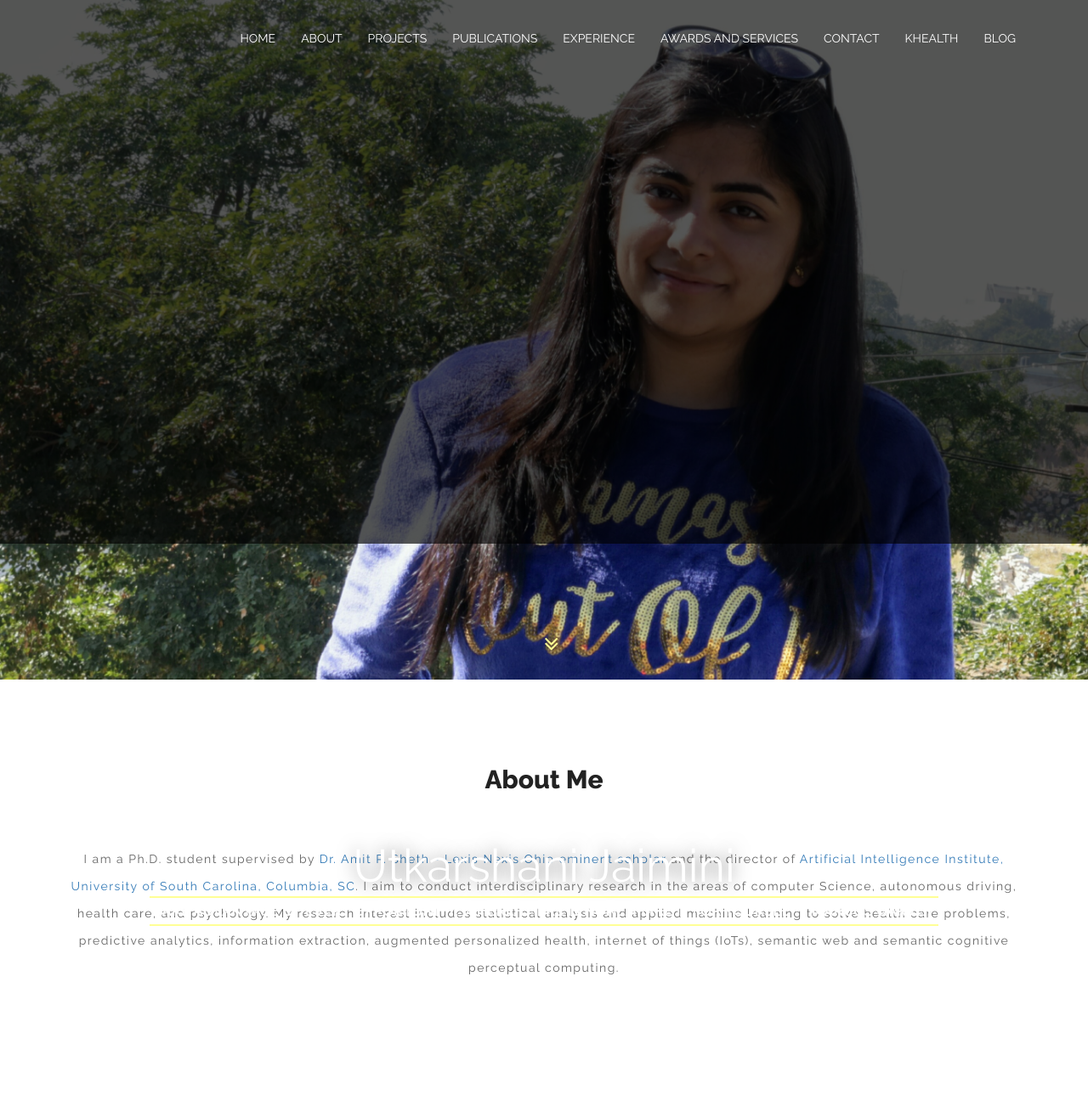
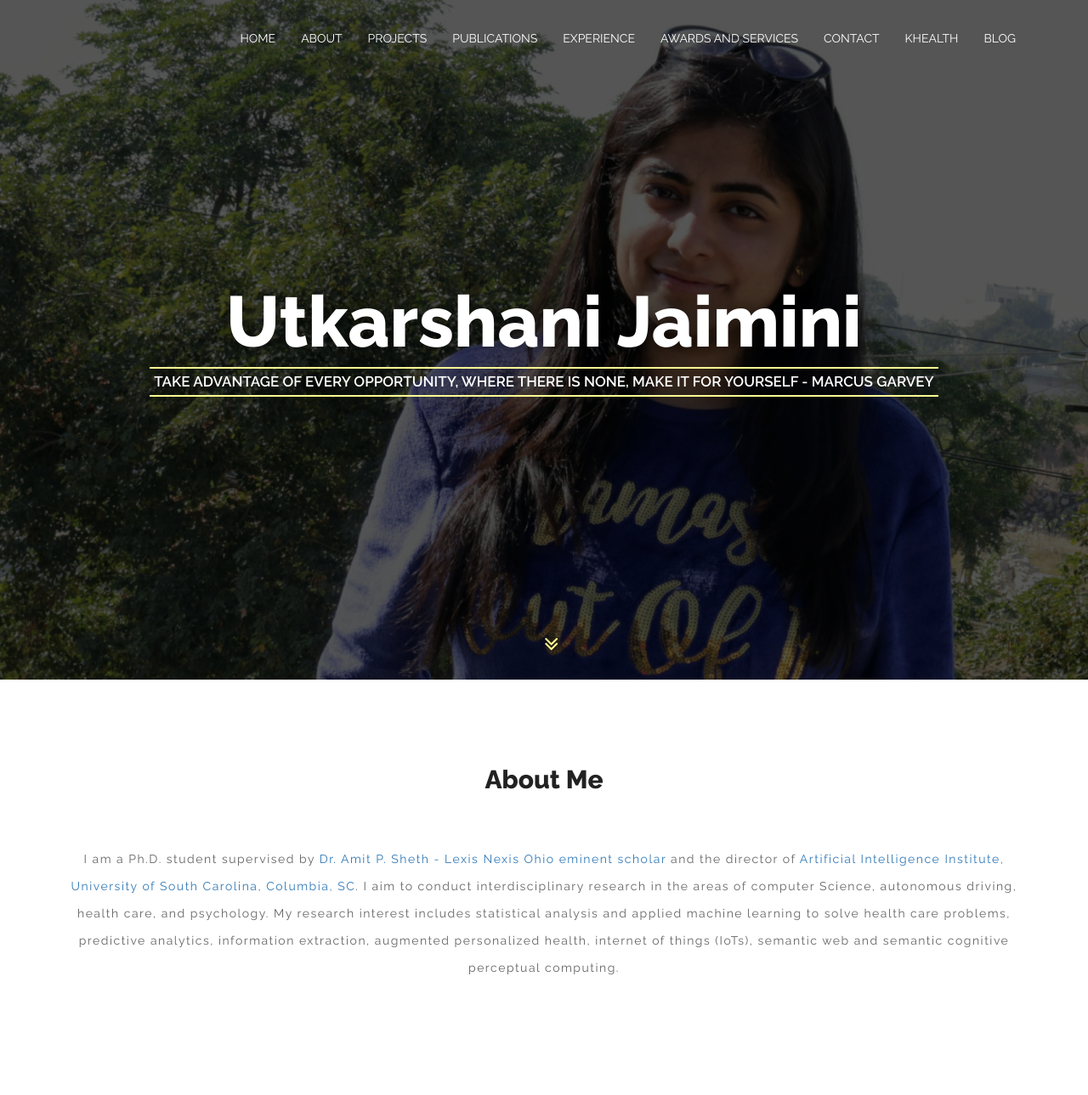
Before and after one commit to utkarshani/utkarshani.github.io, a PHP site: page / in a window 1280 px wide. Shown: the top 1289 px of the page at 85% size. Run offline with PHP 8.4, Linux system fonts and the light colour scheme; some libraries are stand-ins or nearby versions.

Commit message:
Update style.css

```diff
--- a/assets/css/style.css
+++ b/assets/css/style.css
@@ -225,9 +225,9 @@ a.logo {
 .mid-overlay{
 	background: rgba(0, 0, 0, 0.66) none repeat scroll 0 0;
 	content: "";
-	height: 80%;
+	height: 100%;
 	left: 0;
-	position: relative;
+	position: absolute;
 	top: 0;
 	width: 100%;
 }
@@ -248,25 +248,25 @@ a.logo {
 	z-index: 11;
 }
 .mid-content h1 {
-	color: #fff;
-	font-size: 54px;
+	color: #FFFFFF;
+	font-size: 84px;
 	max-width: 900px;
 	margin-top: 0;
 	margin-bottom: .6rem;
 	margin-left: auto;
 	margin-right: auto;
 	text-shadow: 0 0 20px rgba(0, 0, 0, 0.5);
-	font-weight: 50;
+	font-weight: 800;
 }
 .mid-content h1 span {
-	color: #fff;
+	color: #ffff95;
 	max-width: 900px;
 	margin-top: 0;
 	margin-bottom: .6rem;
 	margin-left: auto;
 	margin-right: auto;
 	text-shadow: 0 0 20px rgba(0, 0, 0, 0.5);
-	font-weight: 50;
+	font-weight: 800;
 	margin-left: 16px;
 }
 .mid-content h3 {
```
